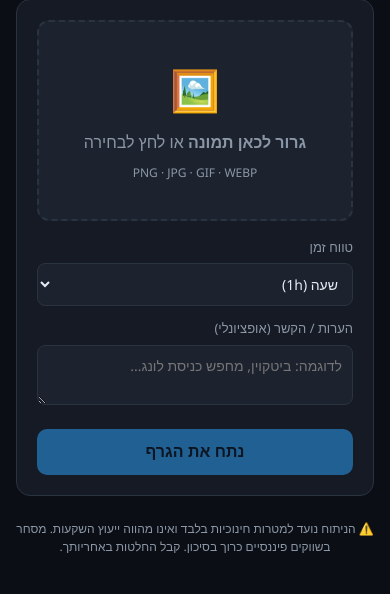
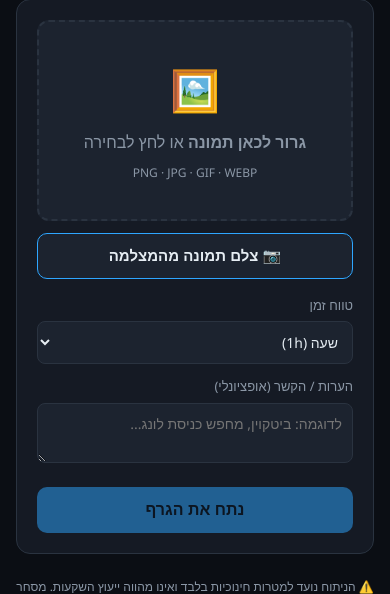
Before and after one commit to adired94-bit/snap-work-platform, a Flask app: page / in a window 390 px wide. Shown: the part 152-746 px from the top of the page. Run offline with Flask 3, Linux system fonts and the light colour scheme.

Commit message:
Add camera button for capturing chart photos on mobile
A dedicated button uses capture="environment" to open the phone
camera directly, alongside the existing file/drag upload.

Co-Authored-By: Claude Opus 4.8 (1M context) <noreply@anthropic.com>
Claude-Session: https://claude.ai/code/session_01XkS2aoya6vbCoHQHdT9p4k

```diff
--- a/templates/index.html
+++ b/templates/index.html
@@ -61,6 +61,13 @@
       font-family: inherit;
     }
     textarea { resize: vertical; min-height: 44px; }
+
+    .camera-btn {
+      width: 100%; margin-top: 12px; padding: 13px;
+      background: var(--panel-2); color: var(--text); border: 1px solid var(--accent);
+      border-radius: 10px; font-size: 15px; font-weight: 600; cursor: pointer; transition: .15s;
+    }
+    .camera-btn:hover { background: #1a2430; }
 
     button.analyze {
       width: 100%; margin-top: 16px; padding: 14px;
@@ -132,6 +139,9 @@
         <img id="preview" alt="תצוגה מקדימה">
       </div>
 
+      <button type="button" class="camera-btn" id="cameraBtn">📷 צלם תמונה מהמצלמה</button>
+      <input type="file" id="camera" accept="image/*" capture="environment" hidden>
+
       <div class="row">
         <div class="field">
           <label for="timeframe">טווח זמן</label>
@@ -175,8 +185,13 @@
     const results = document.getElementById('results');
     let selectedFile = null;
 
+    const cameraInput = document.getElementById('camera');
+    const cameraBtn = document.getElementById('cameraBtn');
+
     drop.addEventListener('click', () => fileInput.click());
     fileInput.addEventListener('change', e => handleFile(e.target.files[0]));
+    cameraBtn.addEventListener('click', () => cameraInput.click());
+    cameraInput.addEventListener('change', e => handleFile(e.target.files[0]));
     ['dragover','dragenter'].forEach(ev => drop.addEventListener(ev, e => { e.preventDefault(); drop.classList.add('drag'); }));
     ['dragleave','drop'].forEach(ev => drop.addEventListener(ev, e => { e.preventDefault(); drop.classList.remove('drag'); }));
     drop.addEventListener('drop', e => { if (e.dataTransfer.files[0]) handleFile(e.dataTransfer.files[0]); });
```
